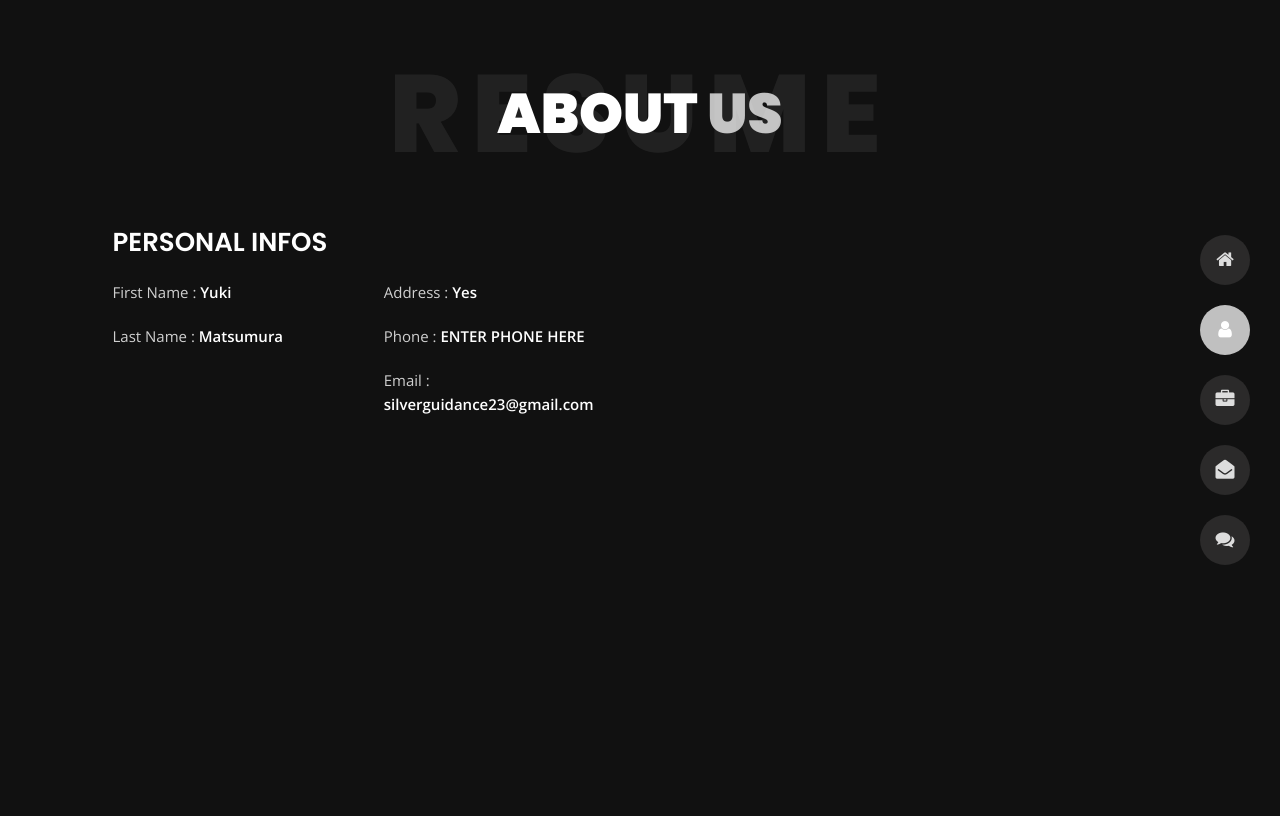
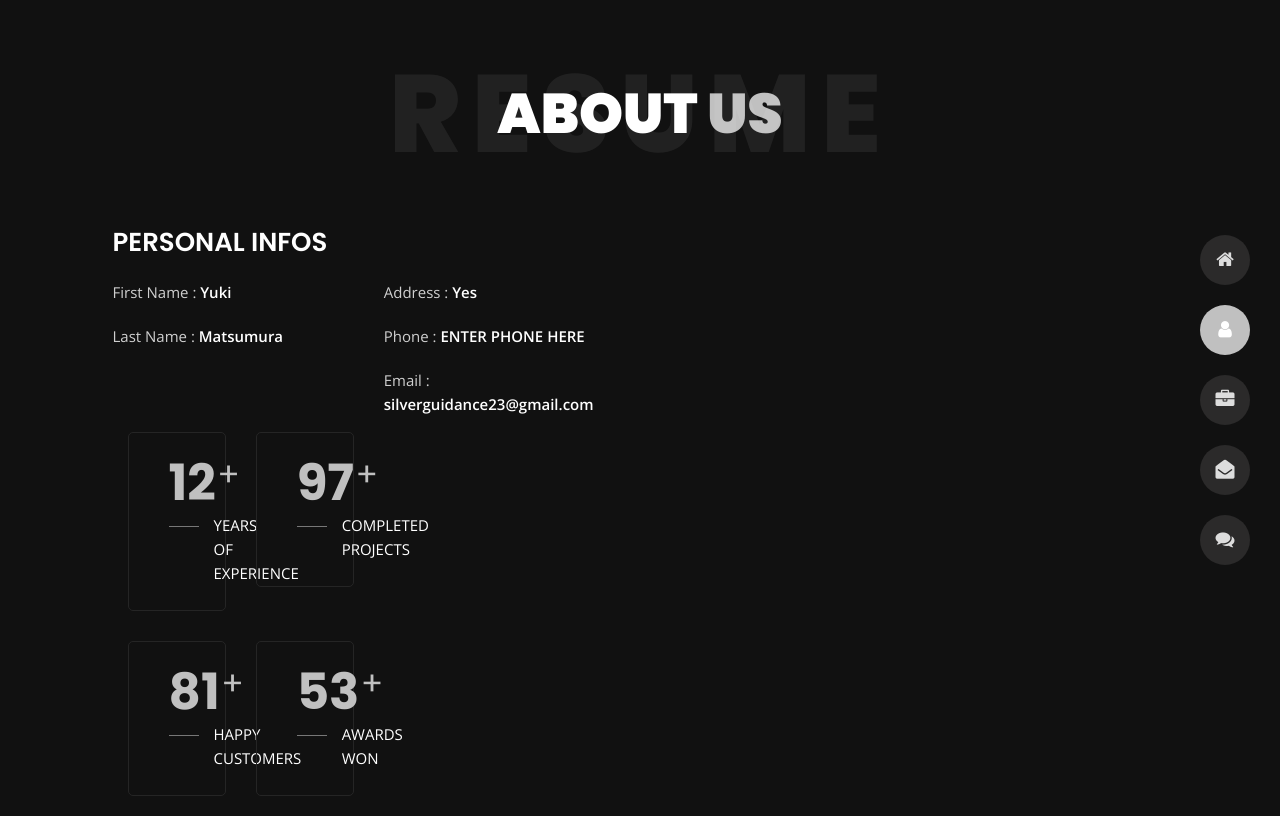
Before and after one commit to SilverGuidanceWebsiteTest/SilverGuidanceWebsiteTest.github.io, a plain HTML site: page about.html in a window 1280 px wide. Drawn offline with nearby package versions, Linux system fonts and the light colour scheme.

Commit message:
Update about.html

```diff
--- a/about.html
+++ b/about.html
@@ -118,6 +118,34 @@
             </div>
             <!--Info Ends -->
             <!-- Board Member Boxes Starts -->
+            <div class="col-12 col-lg-7 col-xl-6 mt-5 mt-lg-0">
+                <div class="row">
+                    <div class="col-6">
+                        <div class="box-stats with-margin">
+                            <h3 class="poppins-font position-relative">12</h3>
+                            <p class="open-sans-font m-0 position-relative text-uppercase">years of <span class="d-block">experience</span></p>
+                        </div>
+                    </div>
+                    <div class="col-6">
+                        <div class="box-stats with-margin">
+                            <h3 class="poppins-font position-relative">97</h3>
+                            <p class="open-sans-font m-0 position-relative text-uppercase">completed <span class="d-block">projects</span></p>
+                        </div>
+                    </div>
+                    <div class="col-6">
+                        <div class="box-stats">
+                            <h3 class="poppins-font position-relative">81</h3>
+                            <p class="open-sans-font m-0 position-relative text-uppercase">Happy<span class="d-block">customers</span></p>
+                        </div>
+                    </div>
+                    <div class="col-6">
+                        <div class="box-stats">
+                            <h3 class="poppins-font position-relative">53</h3>
+                            <p class="open-sans-font m-0 position-relative text-uppercase">awards <span class="d-block">won</span></p>
+                        </div>
+                    </div>
+                </div>
+            </div>
 
             <!-- Boxes Ends -->
         </div>
```
